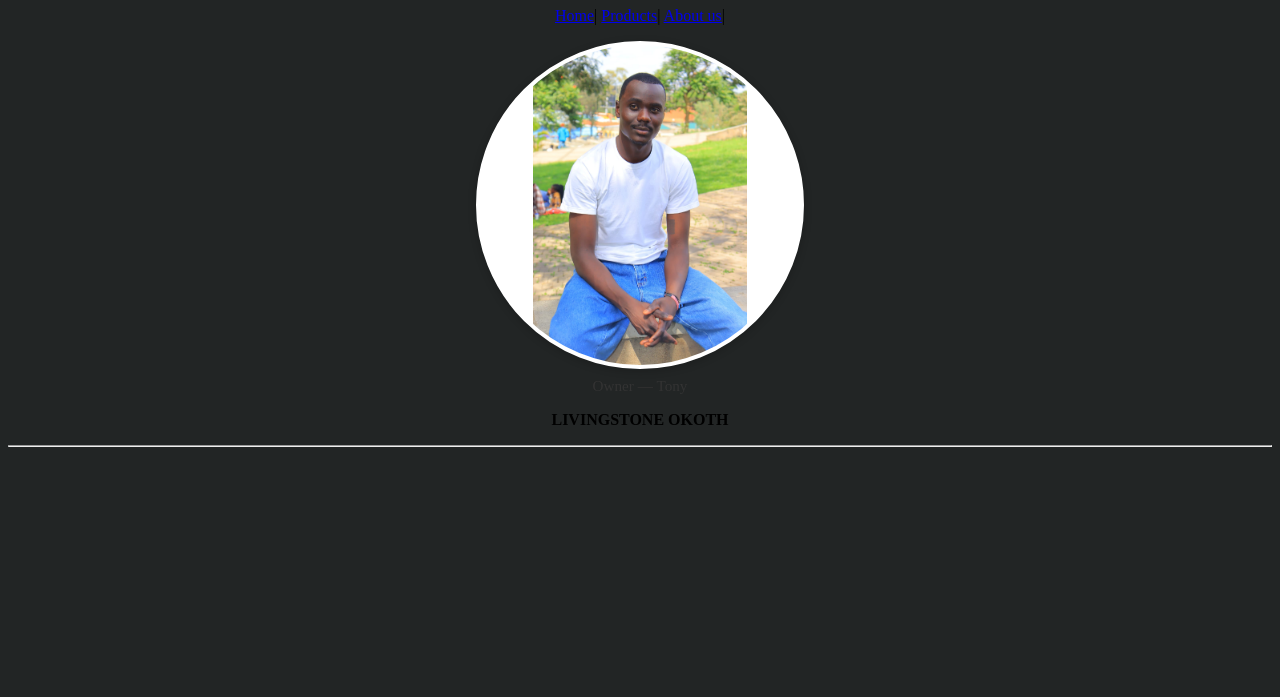
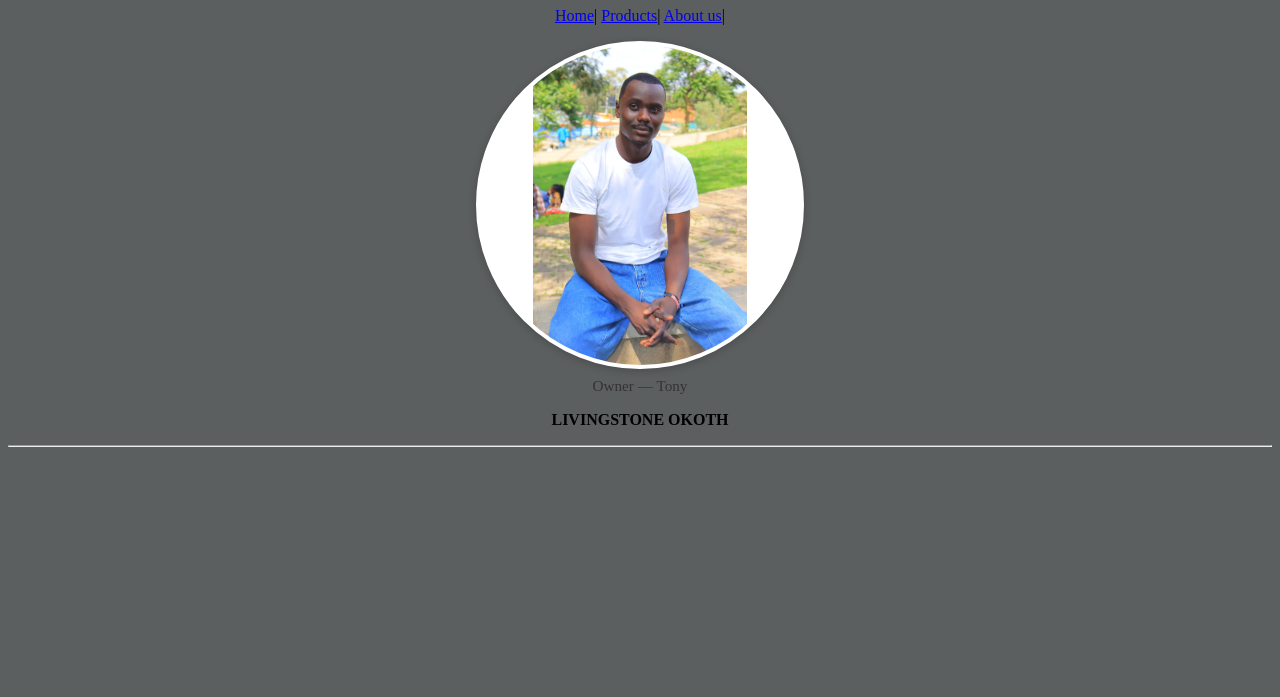
Before and after one commit to Hillary-O/TONY, a plain HTML site: page index.html in a window 1280 px wide. Shown: the part 103-800 px from the top of the page. Drawn offline with Linux system fonts and the light colour scheme.

Commit message:
Update style.css

```diff
--- a/style.css
+++ b/style.css
@@ -2,7 +2,7 @@ body {
     font-family: 'Times New Roman', Times, serif;
     text-align: center;
     justify-content: center;
-    background-color: rgb(34, 37, 37);
+    background-color: rgb(92, 95, 95);
 
 }
  h2{
```
